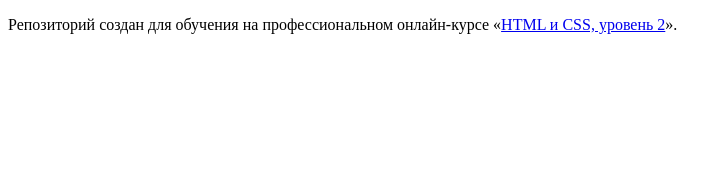
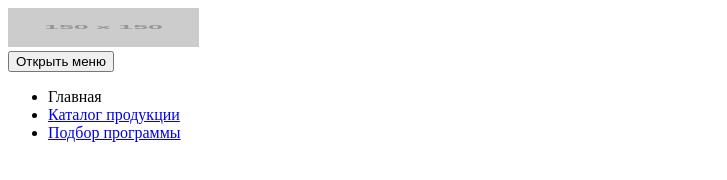
Before and after one commit to aleksbalev/605603-cat-energy-18, a website: page source/index.html in a window 1280 px wide. Shown: the whole page, without its empty margins (0-727 px from the left). Drawn offline with Linux system fonts and the light colour scheme; placeholder pictures from the web are drawn by us.

Commit message:
Разметил хэдер и навигацию

```diff
--- a/source/index.html
+++ b/source/index.html
@@ -6,7 +6,27 @@
   </head>
   <body>
 
-    <p>Репозиторий создан для обучения на профессиональном онлайн‑курсе «<a href="https://htmlacademy.ru/intensive/adaptive">HTML и CSS, уровень 2</a>».</p>
+    <header class="page-header">
+      <a class="page-header__logo">
+        <img class="page-header__logo-image" src="https://via.placeholder.com/150x150" alt="'Cat Energy' логотип" width="191" height="39">
+      </a>
+      <nav class="main-nav">
+        <button class="main-nav__toggle" type="button">
+          Открыть меню
+        </button>
+        <ul class="main-nav__list site-list">
+          <li class="site-list__item site-list__item--active">
+            <a>Главная</a>
+          </li>
+          <li class="site-list__item">
+            <a href="#">Каталог продукции</a>
+          </li>
+          <li class="site-list__item">
+            <a href="#">Подбор программы</a>
+          </li>
+        </ul>
+      </nav>
+    </header>
 
   </body>
 </html>
```
